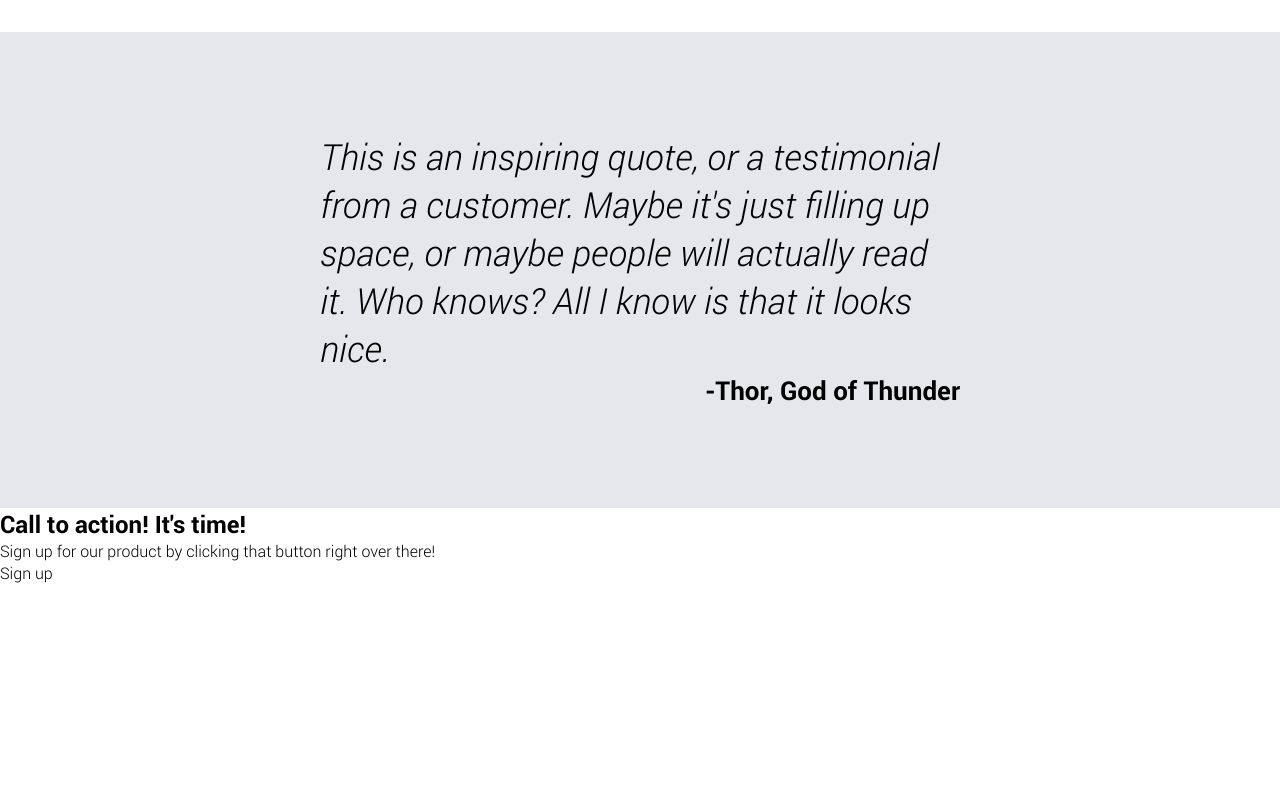
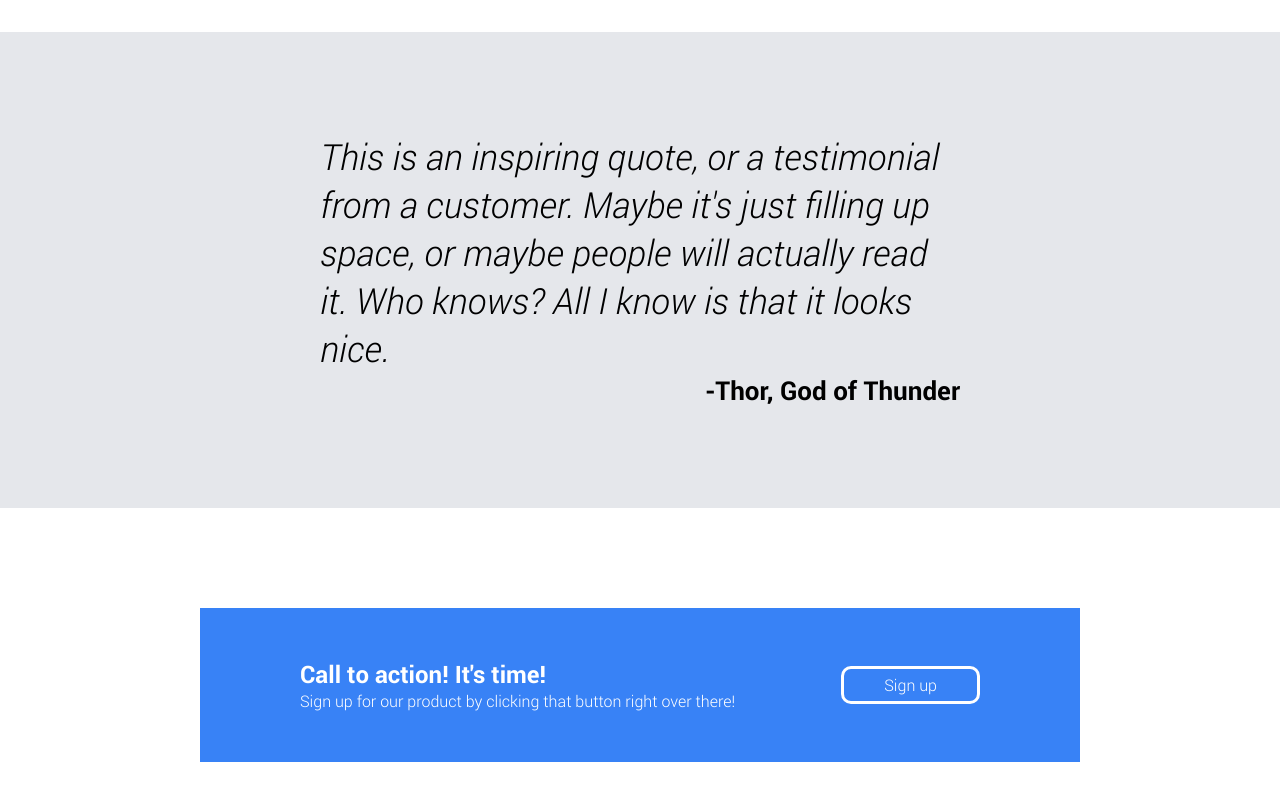
Before and after one commit to gehringmiller/landingpage_TOP, a plain HTML site: page index.html in a window 1280 px wide. Shown: the part 888-1688 px from the top of the page. Before the commit the page ends 1472 px from the top, so only its background shows below. Drawn offline with Linux system fonts and the light colour scheme.

Commit message:
Complete 'quote-section' and 'call-to-action-section.'

```diff
--- a/index.html
+++ b/index.html
@@ -67,12 +67,14 @@
         <div class="quote-speaker">-Thor, God of Thunder</div>
     </div>
 
-<div class="call-to-action">
-    <div class="call-to-action-text">
+<div class="call-to-action-section">
+    <div class="call-to-action-banner">
+        <div class="call-to-action-text">
         <h2>Call to action! It's time!</h1>
         <p>Sign up for our product by clicking that button right over there!</p>
+        </div>
+        <div class="sign-up-button">Sign up</div>
     </div>
-    <div class="sign-up-button">Sign up</div>
 </div>
 
 </body>
--- a/styles.css
+++ b/styles.css
@@ -209,3 +209,27 @@ ul {
     /* border: 3px pink; */
     /* border-style: solid; */
 }
+
+.call-to-action-section {
+    /* border: 3px pink; */
+    /* border-style: solid; */
+    padding: 100px 200px;
+}
+
+.call-to-action-banner {
+    /* border: 3px red; */
+    /* border-style: solid; */
+    padding: 50px 100px;
+    background-color: #3882F6;
+    color: white;
+    display: flex;
+    justify-content: space-between;
+    align-items: center;
+}
+
+.sign-up-button {
+    border: 3px white;
+    border-radius: 10px;
+    border-style: solid;
+    padding: 5px 40px;
+}
```
